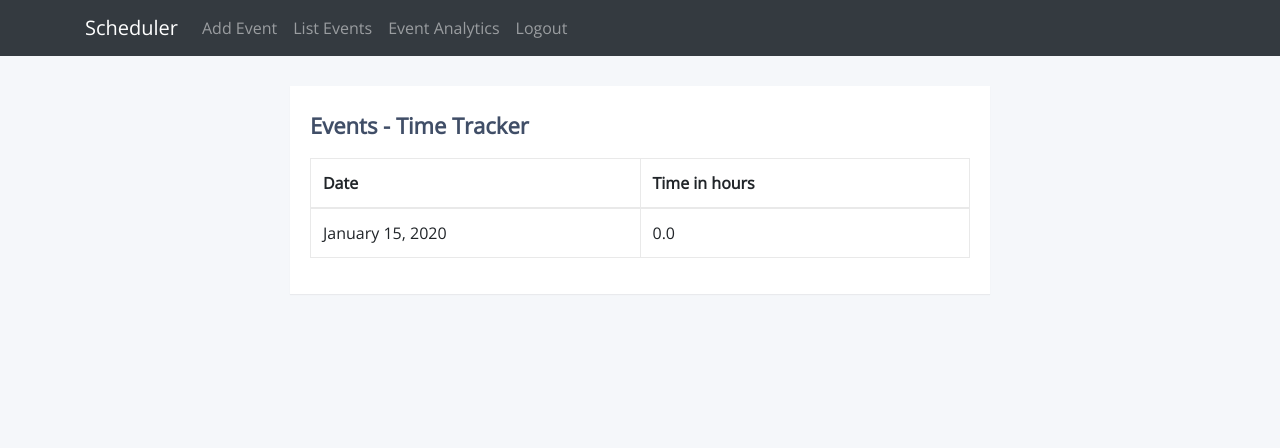
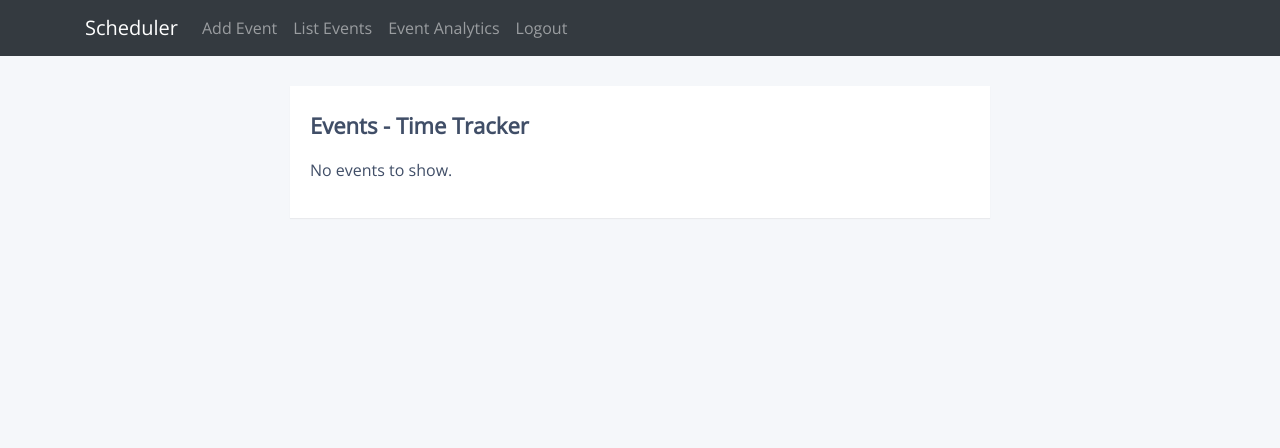
Before and after one commit to raahulvarma/schedulerapp, a Django app: page /schedulers/analytics/ in a window 1280 px wide. Shown: the top 448 px of the page. Run offline with Django 4.2, Linux system fonts and the light colour scheme; a user stored in the database is signed in; tables that the repository leaves empty hold one stand-in row (values such as "Sample post"); some libraries are stand-ins or nearby versions.

Commit message:
code updated

```diff
--- a/schedulers/forms.py
+++ b/schedulers/forms.py
@@ -6,14 +6,14 @@ from bootstrap_datepicker_plus.widgets import DateTimePickerInput
 class SchedulerForm(forms.ModelForm):
     class Meta:
         model = Scheduler
-        fields = ['event_name', 'start_date', 'end_date']
+        fields = [ 'user', 'event_name', 'start_date', 'end_date']
 
         widgets = {
             'event_name': forms.TextInput(attrs={'class': 'form-control'}),
             'start_date' : DateTimePickerInput(options={
-                    "format": "YYYY-MM-DD hh:mm:ss"}, attrs={'class': 'form-control datetimepicker-input', 'data-target': '#start_date_picker'}),
+                    "format": "YYYY-MM-DD hh:mm:ss"}, attrs={'class': 'form-control'}),
 
             'end_date': DateTimePickerInput(options={
-                    "format": "YYYY-MM-DD hh:mm:ss"}, attrs={'class': 'form-control datetimepicker-input', 'data-target': '#start_date_picker'}),
+                    "format": "YYYY-MM-DD hh:mm:ss"}, attrs={'class': 'form-control'}),
 
         }
--- a/schedulers/models.py
+++ b/schedulers/models.py
@@ -1,8 +1,10 @@
 from django.db import models
 from django.core.exceptions import ValidationError
+from django.contrib.auth.models import User
 
 
 class Scheduler(models.Model):
+    user = models.ForeignKey(User, on_delete=models.CASCADE)
     event_name = models.CharField(max_length=100, unique=True)
     start_date = models.DateTimeField()
     end_date = models.DateTimeField()
@@ -13,7 +15,3 @@ class Scheduler(models.Model):
             raise ValidationError("Start Date and End Date should not be same")
         elif not ( self.start_date <= self.end_date):
             raise ValidationError("End Date must be greater than Start Date")
-
-
-    def __str__(self):
-        return {'event_name' : self.event_name}
--- a/schedulers/views.py
+++ b/schedulers/views.py
@@ -2,6 +2,7 @@ from django.shortcuts import render, redirect, get_object_or_404
 from django.contrib.auth.decorators import login_required
 from .forms import SchedulerForm
 from .models import Scheduler
+from django.utils.timezone import now, timedelta
 
 
 # Create your views here.
@@ -10,7 +11,7 @@ from .models import Scheduler
 @login_required
 def scheduled_events(request):
     if request.method == 'GET':
-        events = Scheduler.objects.all().values()
+        events = Scheduler.objects.filter(user=request.user).values()
         context = {
             'events' : events,
         }
@@ -49,15 +50,15 @@ def edit_event(request, pk):
 # Update the selected event with the new details
 @login_required
 def update_event(request, pk):
-    event = Scheduler.objects.all().filter(pk=pk)
+    event = Scheduler.objects.all().filter(user=request.user, pk=pk)
     print(request.POST)
-    if request.method == 'POST':
-
-        data = request.POST
+    data = request.POST
+    if request.method == 'POST' and (data.get('start_date') <= data.get('end_date') ):
+        event.update(user=data.get('user'))
         event.update(event_name = data.get('event_name'))
         event.update(start_date = data.get('start_date'))
         event.update(end_date = data.get('end_date'))
-        #event.save()
+
         return redirect('scheduled_events')
     else:
         events = Scheduler.objects.all().values()
@@ -72,7 +73,11 @@ def update_event(request, pk):
 # Delete the selected event from the database
 @login_required
 def delete_event(request, pk):
+
+    # Fetch the relevant data from the model
     event = get_object_or_404(Scheduler, pk=pk)
+
+    # Delete the selected event from the database
     if request.method == 'GET':
         event.delete()
         return redirect('scheduled_events')
@@ -84,26 +89,25 @@ def delete_event(request, pk):
 
 @login_required
 def analytics(request):
-    records = Scheduler.objects.all()
-    total_time_per_day = {}
+    end_date = now().date()
+    start_date = end_date - timedelta(days=30)
 
-    for record in records:
-        start_date = record.start_date.date()
-        end_date = record.end_date.date()
+    # Fetch the relevant data from the model
+    data = Scheduler.objects.filter(user=request.user, start_date__gte=start_date)
 
-        # Calculate the time difference
-        time_difference = record.end_date - record.start_date
-        hours = time_difference.total_seconds() / 3600  # Convert to hours
-
-        # Update the total time for the day
-        if start_date not in total_time_per_day:
-            total_time_per_day[start_date] = hours
+    # Calculate teh hours for that day
+    results = {}
+    for entry in data:
+        day = entry.start_date.date()
+        duration = entry.end_date - entry.start_date
+        hours = duration.total_seconds() / 3600  # Convert to hours
+        if day in results:
+            results[day] += hours
         else:
-            total_time_per_day[start_date] += hours
-
+            results[day] = hours
     # Convert the Dictionary into List
     output = []
-    for date, hours in total_time_per_day.items():
+    for date, hours in results.items():
         output.append({
             'day': date.strftime("%B %d, %Y"),
             'hours': round(hours,2)
--- a/templates/schedulers/analytics.html
+++ b/templates/schedulers/analytics.html
@@ -12,6 +12,7 @@
 
                 </div>
             </div>
+            {% if output %}
             <table class="table table-bordered">
   <thead>
     <tr>
@@ -21,6 +22,8 @@
     </tr>
   </thead>
   <tbody>
+
+
   {% for event in output %}
     <tr>
       <td>{{ event.day }}</td>
@@ -29,8 +32,17 @@
   {% endfor %}
 
 
+
+
   </tbody>
+
+
+
+
 </table>
+            {% else %}
+            <p class="text-align">No events to show.</p>
+            {% endif %}
         </div>
     </div>
 </div>
--- a/templates/schedulers/scheduled_events.html
+++ b/templates/schedulers/scheduled_events.html
@@ -12,6 +12,7 @@
 
                 </div>
             </div>
+            {% if events %}
             <table class="table table-bordered col-md-9">
                 <thead>
                     <tr>
@@ -36,6 +37,10 @@
 
                 </tbody>
             </table>
+
+            {% else %}
+            <p>No events to show.</p>
+            {% endif %}
         </div>
     </div>
 </div>
```
Also changed, not shown: schedulers/migrations/0002_scheduler_user.py (added).
